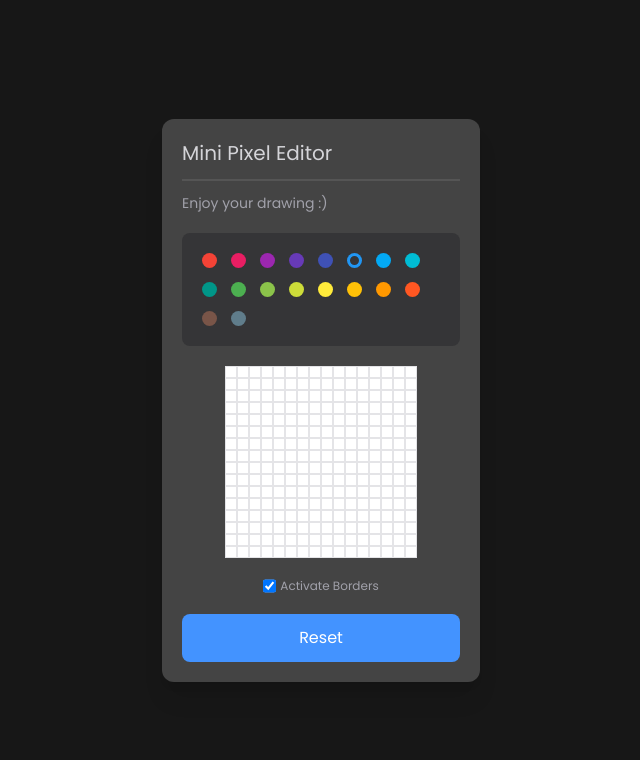
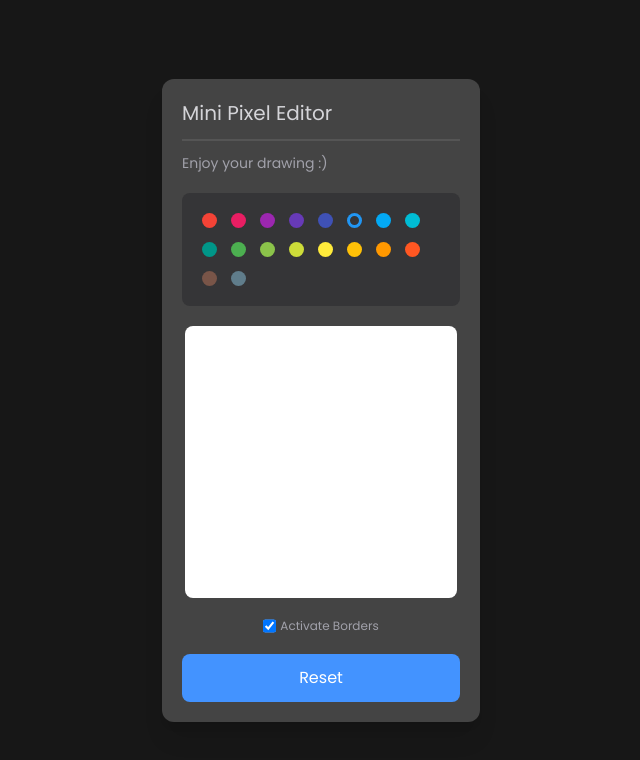
Before and after one commit to jaeger-dvlp/mini-pixel-editor, a React (Create React App) app: page / in a window 1280 px wide. Both pictures are taken after a click on the button "Start Drawing". Shown: the top 760 px of the page, without its empty margins (319-959 px from the left). Built offline with nearby package versions, Linux system fonts and the light colour scheme.

Commit message:
convert to canvas && handle canvas click

```diff
--- a/src/Components/Canvas.jsx
+++ b/src/Components/Canvas.jsx
@@ -1,21 +1,50 @@
 /* eslint-disable react/prop-types */
-import React from 'react';
-import CanvasRow from './CanvasRow';
+import React, { useEffect, useRef } from 'react';
 
 export default function Canvas(props) {
-  const { width, height, color, border } = props;
+  const { width, height, color /* border */ } = props;
 
-  const rows = [];
+  const canvasPalette = useRef();
 
-  for (let x = 0; x < height; x += 1) {
-    rows.push(
-      <CanvasRow key={x} width={width} color={color} border={border} />,
+  const drawPixel = (x, y, ctx) => {
+    ctx.strokeStyle = color;
+    ctx.fillStyle = color;
+    ctx.strokeRect(
+      x + 0.5,
+      y + 0.5,
+      canvasPalette.current.width / width,
+      canvasPalette.current.height / height,
     );
-  }
+    ctx.fillRect(
+      x + 0.5,
+      y + 0.5,
+      canvasPalette.current.width / width,
+      canvasPalette.current.height / height,
+    );
+  };
+
+  const handleCanvasClick = (e) => {
+    const rect = canvasPalette.current.getBoundingClientRect();
+    const x = Math.floor(((e.clientX - rect.left) * width) / rect.width);
+    const y = Math.floor(((e.clientY - rect.top) * height) / rect.height);
+    drawPixel(x, y, canvasPalette.current.getContext('2d'));
+  };
+  useEffect(() => {
+    canvasPalette.current.addEventListener('click', handleCanvasClick);
+
+    return () =>
+      canvasPalette.current &&
+      canvasPalette.current.removeEventListener('click', handleCanvasClick);
+  }, [color]);
 
   return (
-    <div className="animate-fade-in p-0 bg-white grid grid-cols-1 place-content-start place-items-start">
-      {rows}
+    <div className="animate-fade-in p-0 grid-cols-1 place-content-center place-items-center">
+      <canvas
+        ref={canvasPalette}
+        className=" bg-white z-1 rounded-lg overflow-hidden pixel-canvas w-[272px] h-[272px]"
+        width={width}
+        height={height}
+      />
     </div>
   );
 }
```
